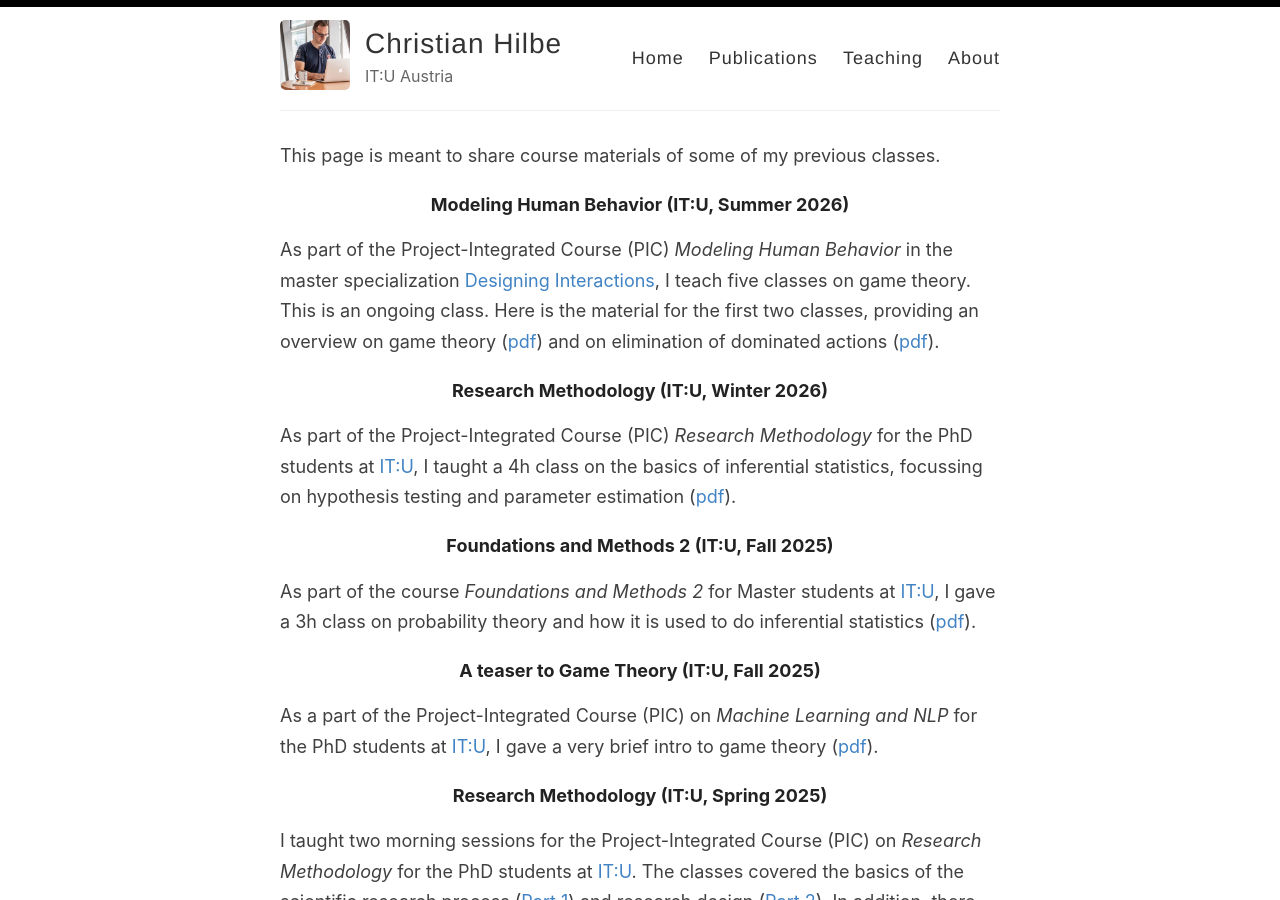
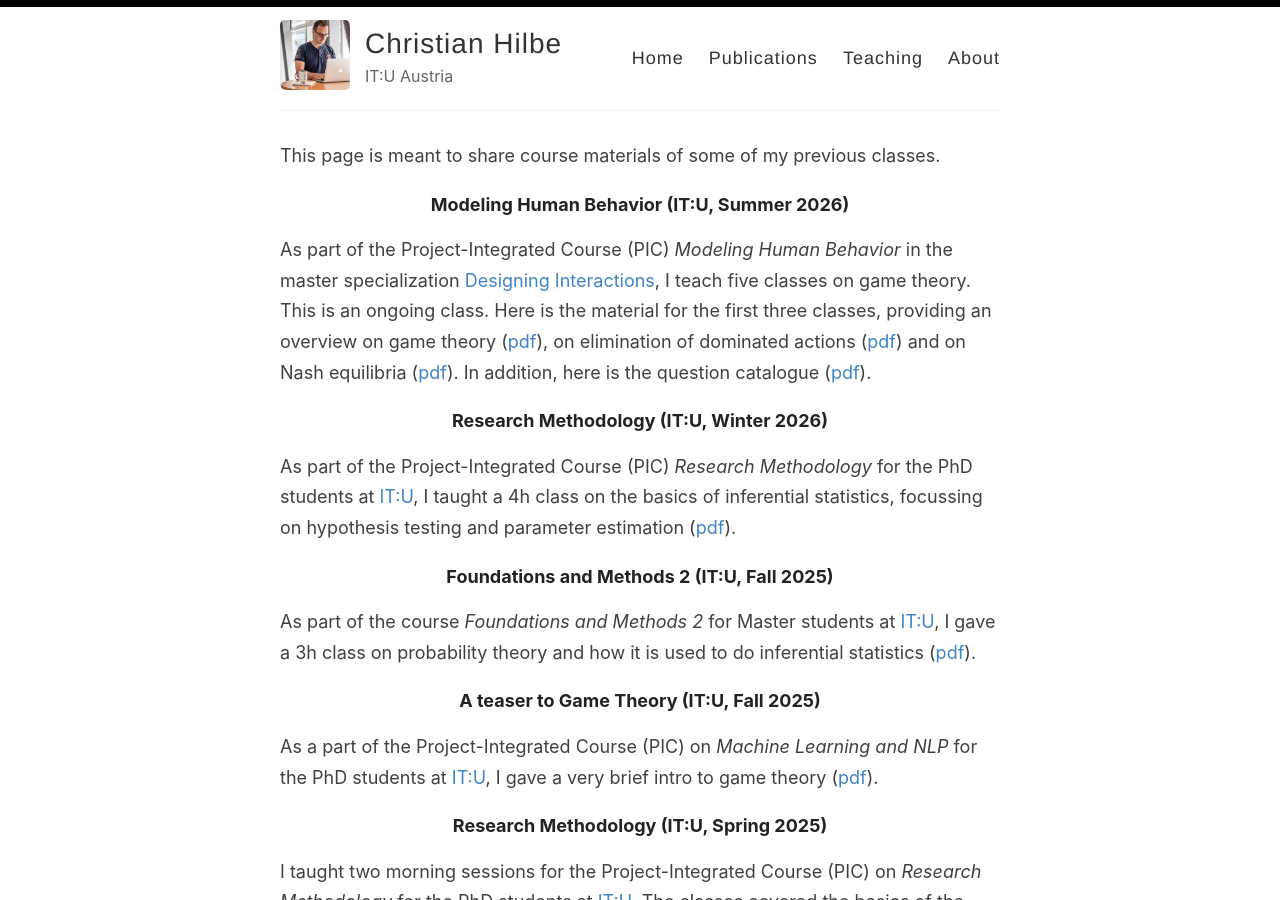
Before and after one commit to christian-hilbe/christian-hilbe.github.io, a Jekyll site: the page built from _pages/teaching.md, in a window 1280 px wide and 900 px high. Built offline with Jekyll 4.4.1, drawn with Linux system fonts in a browser that asks for light colours.

Commit message:
CH: Updating teaching

```diff
--- a/_pages/teaching.md
+++ b/_pages/teaching.md
@@ -8,7 +8,7 @@ This page is meant to share course materials of some of my previous classes.
 
 ###### Modeling Human Behavior (IT:U, Summer 2026)
 As part of the Project-Integrated Course (PIC) *Modeling Human Behavior* in the master specialization [Designing Interactions](https://it-u.at/en/study-program/designing-interactions_2/), I teach five classes on game theory.
-This is an ongoing class. Here is the material for the first two classes, providing an overview on game theory ([pdf](../files/teaching/2026_MHB/Notes_Pt1.pdf)) and on elimination of dominated actions ([pdf](../files/teaching/2026_MHB/Notes_Pt2.pdf)).
+This is an ongoing class. Here is the material for the first three classes, providing an overview on game theory ([pdf](../files/teaching/2026_MHB/Notes_Pt1.pdf)), on elimination of dominated actions ([pdf](../files/teaching/2026_MHB/Notes_Pt2.pdf)) and on Nash equilibria ([pdf](../files/teaching/2026_MHB/Notes_Pt3.pdf)). In addition, here is the question catalogue ([pdf](../files/teaching/2026_MHB/Content_Overview.pdf)).
 
 ###### Research Methodology (IT:U, Winter 2026)
 As part of the Project-Integrated Course (PIC) *Research Methodology* for the PhD students at [IT:U](https://it-u.at/en/), I taught a 4h class on the basics of inferential statistics, focussing on hypothesis testing and parameter estimation ([pdf](../files/teaching/2026_ResearchMethodology/Notes_Statistics.pdf)).
```
Also changed, not shown: 2 other files.
